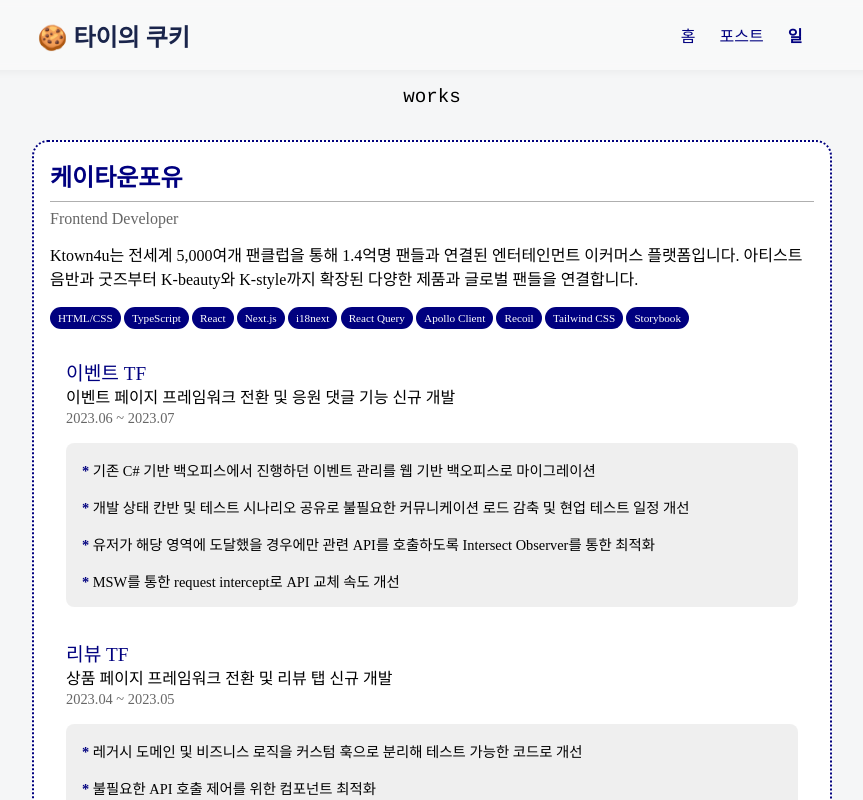
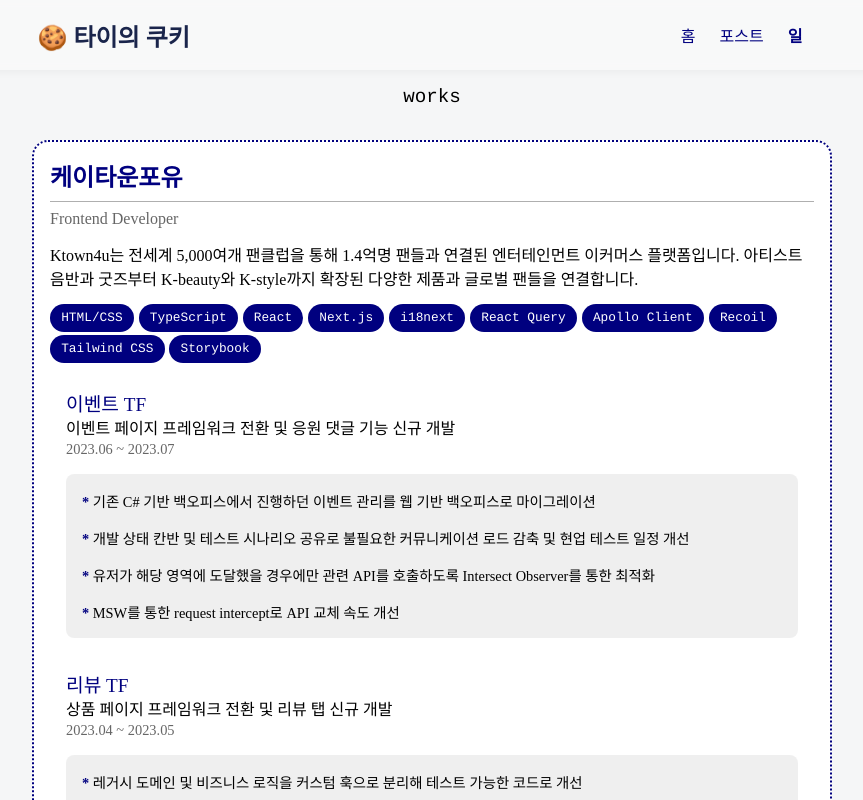
Before and after one commit to pseudopool/taiscookie, a Next.js app: page /works in a window 1280 px wide. Shown: the top 800 px of the page, without its empty margins (208-1071 px from the left). Built offline with nearby package versions, Linux system fonts and the light colour scheme; a web font is replaced by a local one.

Commit message:
styles: fix some styles for tags

```diff
--- a/src/components/Tags.tsx
+++ b/src/components/Tags.tsx
@@ -18,15 +18,17 @@
   display: flex;
   align-items: flex-start;
   flex-wrap: wrap;
-  gap: 0.5rem 0.2rem;
+  gap: 0.8rem 0.3rem;
   margin: 1rem 0;
   li {
     span {
       display: inline;
-      padding: 0.3rem 0.5rem;
+      padding: 0.4rem 0.7rem;
       border-radius: 1rem;
       background-color: ${Theme.mainFontColor};
-      font-size: 0.7rem;
+      font-family: "Courier";
+      font-size: 0.8rem;
+      font-weight: 500;
       color: white;
     }
   }
```
